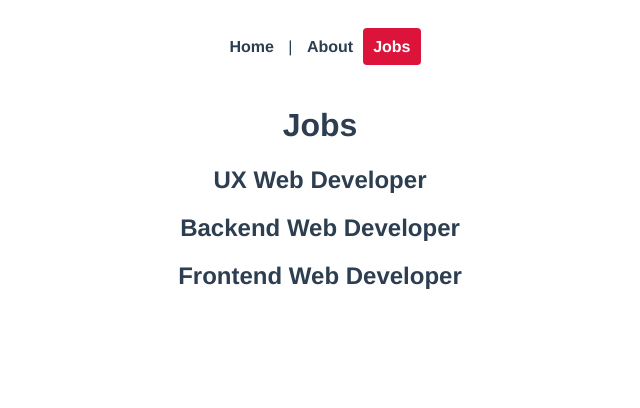
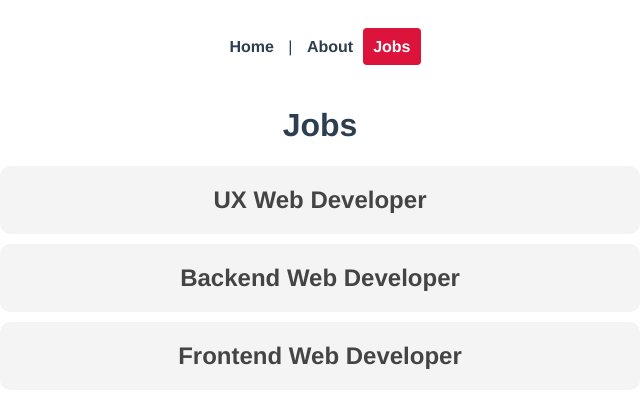
Before and after one commit to PeppermintBoy/Vue.js-Basics, a Vue app in the folder vue-router-basics/: page /jobs in a window 1280 px wide. Shown: the top 408 px of the page, without its empty margins (320-960 px from the left). Built offline with nearby package versions, Linux system fonts and the light colour scheme.

Commit message:
Learned dynamic links.

```diff
--- a/vue-router-basics/src/router/index.js
+++ b/vue-router-basics/src/router/index.js
@@ -27,6 +27,7 @@
 		path: '/jobs/:id',
 		name: 'jobDetails',
 		component: JobDetails,
+		props: true,
 	},
 ];
 
--- a/vue-router-basics/src/views/Jobs/JobDetails.vue
+++ b/vue-router-basics/src/views/Jobs/JobDetails.vue
@@ -6,11 +6,12 @@
 
 <script>
 export default {
-	data() {
-		return {
-			id: this.$route.params.id,
-		};
-	},
+	props: ['id'],
+	// data() {
+	// 	return {
+	// 		id: this.$route.params.id,
+	// 	};
+	// },
 };
 </script>
 
--- a/vue-router-basics/src/views/Jobs/Jobs.vue
+++ b/vue-router-basics/src/views/Jobs/Jobs.vue
@@ -1,7 +1,10 @@
 <template>
 	<h1>Jobs</h1>
-	<div v-for="job in jobs" :key="job.id">
-		<h2>{{ job.title }}</h2>
+	<div v-for="job in jobs" :key="job.id" class="job">
+		<!-- link to individual router based on id when clicked -->
+		<router-link :to="{ name: 'jobDetails', params: { id: job.id } }">
+			<h2>{{ job.title }}</h2>
+		</router-link>
 	</div>
 </template>
 
@@ -19,4 +22,20 @@
 };
 </script>
 
-<style></style>
+<style>
+.job h2 {
+	background: #f4f4f4;
+	padding: 20px;
+	border-radius: 10px;
+	margin: 10px auto;
+	max-width: 600px;
+	cursor: pointer;
+	color: #444;
+}
+.job h2:hover {
+	background: #ddd;
+}
+.job a {
+	text-decoration: none;
+}
+</style>
```
